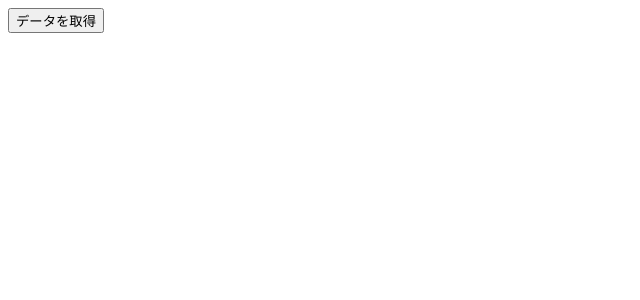
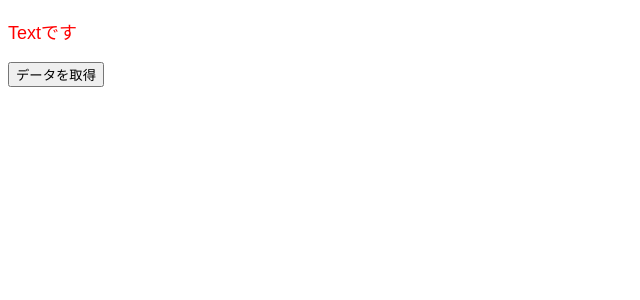
Before and after one commit to koki-noguchi/study-typescript, a React (Create React App) app: page / in a window 1280 px wide. Shown: the top 300 px of the page, without its empty margins (0-640 px from the left). Built offline with nearby package versions, Linux system fonts and the light colour scheme.

Commit message:
VFCでコンポーネントに型定義

```diff
--- a/src/App.tsx
+++ b/src/App.tsx
@@ -2,6 +2,8 @@
 import { useState } from "react";
 import { Todo } from "./Todo";
 import { todoType } from "./types/todo";
+import { Text } from "./Text";
+
 import "./styles.css";
 
 export default function App() {
@@ -15,6 +17,7 @@
   };
   return (
     <div className="App">
+      <Text color="red" fontSize="18px" />
       <button onClick={onClickFetchData}>データを取得</button>
       {todos.map((todo) => (
         <Todo
--- /dev/null
+++ b/src/Text.tsx
@@ -0,0 +1,11 @@
+import { VFC } from "react";
+
+type Props = {
+  color: string;
+  fontSize: string;
+};
+
+export const Text: VFC<Props> = (props) => {
+  const { color, fontSize } = props;
+  return <p style={{ color, fontSize }}>Textです</p>;
+};
```
